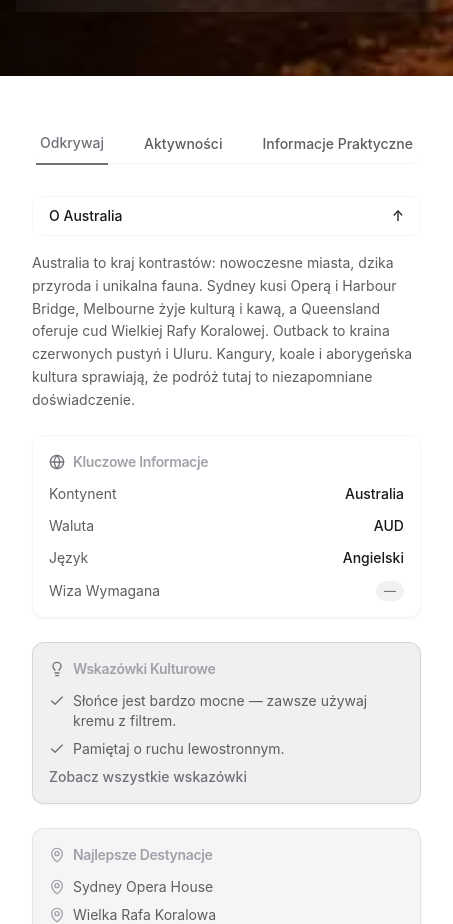
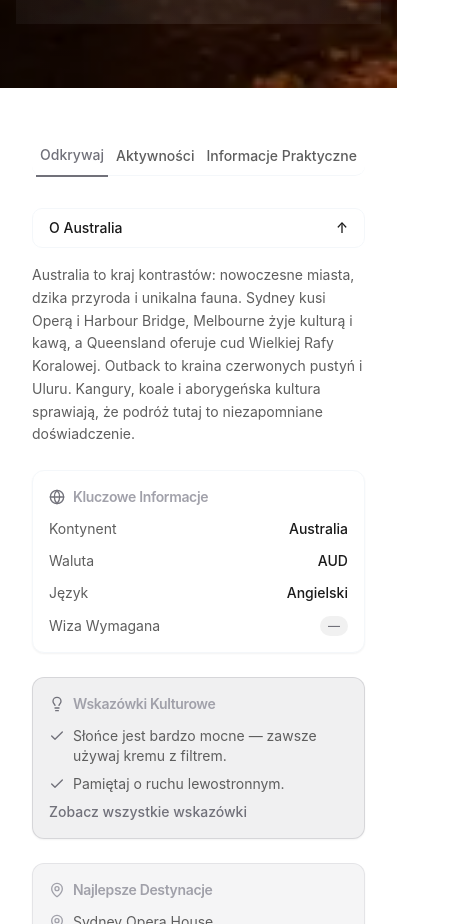
Before and after one commit to ts-mykyta/SAS, a Vue app: page /destinations/australia in a window 390 px wide. Shown: the part 3400-4324 px from the top of the page, 453 px wide, since content can reach past the window. Built offline with nearby package versions, Linux system fonts and the light colour scheme.

Commit message:
fix adaptive

```diff
--- a/index.html
+++ b/index.html
@@ -6,7 +6,7 @@
     <meta name="viewport" content="width=device-width, initial-scale=1.0">
     <title>Twoja podróż czeka na Ciebie</title>
   </head>
-  <body>
+  <body style="word-break: break-word;">
     <div id="app"></div>
     <script type="module" src="/src/main.js"></script>
   </body>
--- a/src/views/ActivityView.vue
+++ b/src/views/ActivityView.vue
@@ -79,7 +79,7 @@ const relatedDestinations = computed(() => {
                   <div
                     role="tablist"
                     aria-orientation="horizontal"
-                    class="h-10 items-center rounded-md text-muted-foreground inline-flex bg-transparent p-1 border-b border-border w-full justify-start gap-8"
+                    class="h-10 items-center rounded-md text-muted-foreground inline-flex bg-transparent p-1 border-b border-border w-full justify-start gap-1 md:gap-8"
                     tabindex="0"
                     data-orientation="horizontal"
                     style="outline: none"
--- a/src/views/CountryView.vue
+++ b/src/views/CountryView.vue
@@ -79,7 +79,7 @@ function prev() {
                     <div
                       role="tablist"
                       aria-orientation="horizontal"
-                      class="h-10 items-center rounded-md text-muted-foreground inline-flex bg-transparent p-1 border-b border-border w-full justify-start gap-8"
+                      class="h-10 items-center rounded-md text-muted-foreground inline-flex bg-transparent p-1 border-b border-border w-full justify-start gap-1 md:gap-8"
                       tabindex="0"
                       data-orientation="horizontal"
                       style="outline: none"
```
